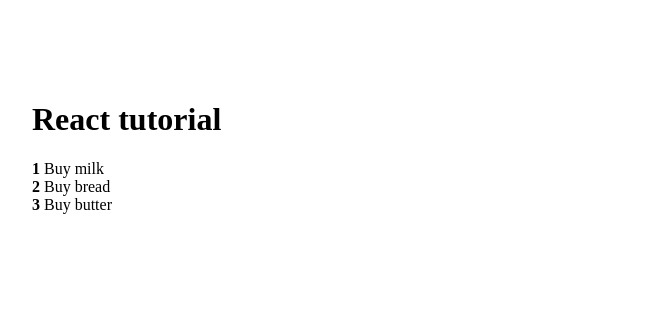
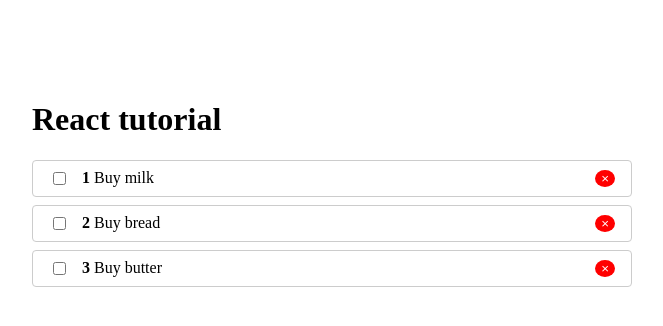
Before and after one commit to vdenisov-react/vladilen-minin-react, a React (Create React App) app: page / in a window 1280 px wide. Shown: the top 326 px of the page, without its empty margins (308-971 px from the left). Built offline with nearby package versions, Linux system fonts and the light colour scheme.

Commit message:
08. improve visibility using styles

```diff
--- a/src/app/components/TodoItem.jsx
+++ b/src/app/components/TodoItem.jsx
@@ -1,13 +1,37 @@
 import React from 'react';
 import PropTypes from 'prop-types';
 
+const styles = {
+    container: {
+        display: 'flex',
+        justifyContent: 'space-between',
+        alignItems: 'center',
+        padding: '.5rem 1rem',
+        border: '1px solid #ccc',
+        borderRadius: '4px',
+        marginBottom: '.5rem',
+    },
+    element: {
+        display: 'flex',
+        alignItems: 'center',
+    },
+    input: {
+        marginRight: '1rem',
+    },
+};
+
 function TodoItem({ todo, index }) {
     return (
-        <span>
-            <strong>{index + 1}</strong>
-            &nbsp;
-            {todo.title}
-        </span>
+        <div style={styles.container}>
+            <span style={styles.element}>
+                <input type="checkbox" style={styles.input} />
+                <strong>{index + 1}</strong>
+                &nbsp;
+                {todo.title}
+            </span>
+
+            <button className="rm-btn">&times;</button>
+        </div>
     );
 }
 
--- a/src/index.css
+++ b/src/index.css
@@ -8,3 +8,10 @@ body {
     margin: 0 auto;
     width: 600px;
 }
+
+.rm-btn {
+    background: red;
+    border-radius: 50%;
+    color: white;
+    border: none;
+}
```
